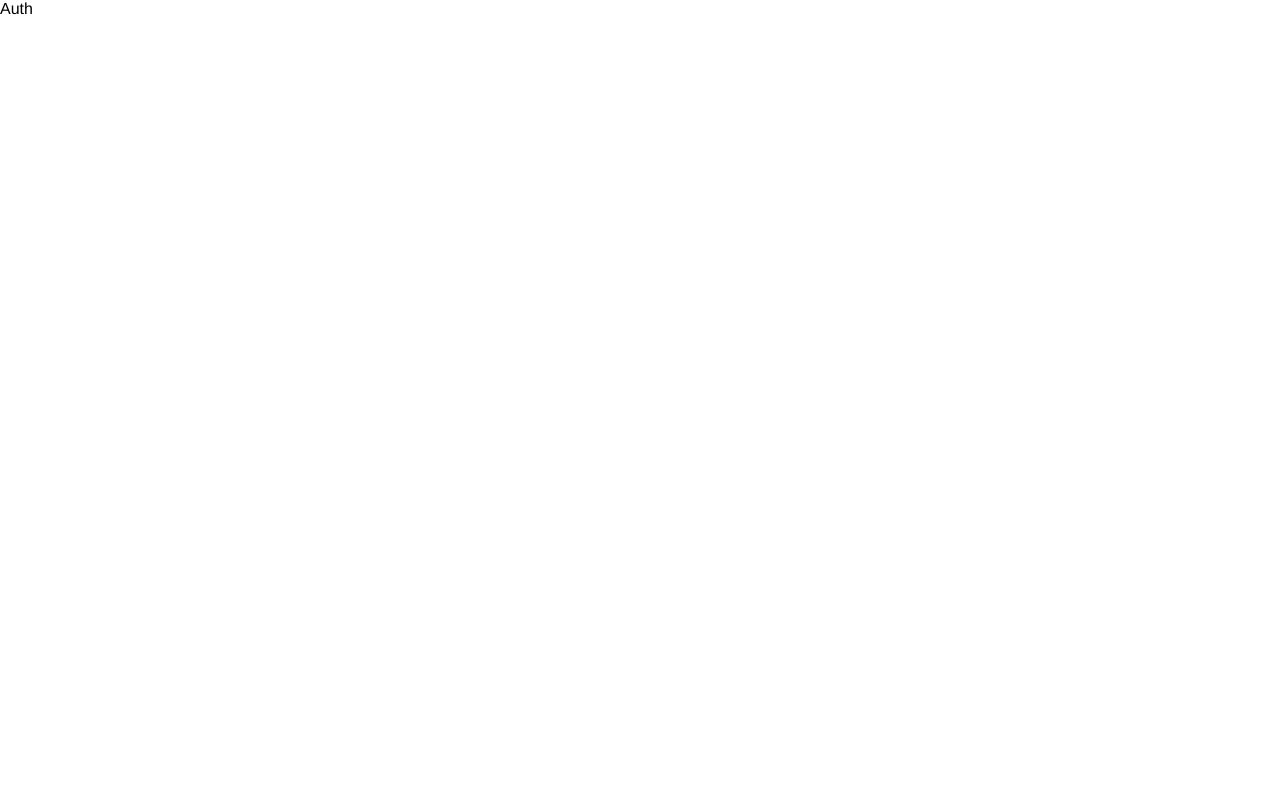
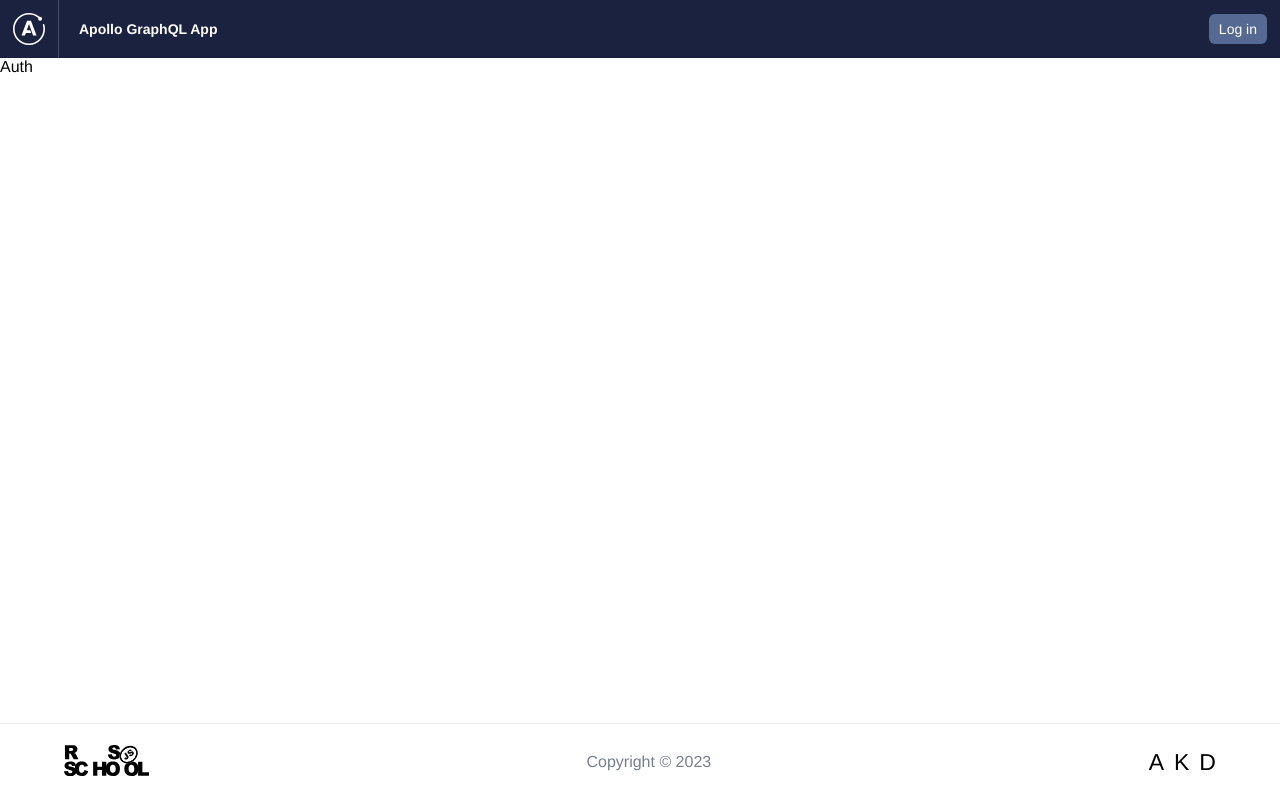
Before and after one commit to zhuravskayalina/graphiql-app, a Next.js app: page /auth in a window 1280 px wide. Built offline with nearby package versions, Linux system fonts and the light colour scheme.

Commit message:
feat: add Layout component

```diff
--- a/src/components/Footer/Footer.tsx
+++ b/src/components/Footer/Footer.tsx
@@ -3,6 +3,7 @@ import styles from './Footer.module.scss';
 import rssLogo from '@/assets/images/rss-logo.svg';
 import Image from 'next/image';
 import Link from 'next/link';
+import { useRouter } from 'next/router';
 
 const authorsLinks = [
   {
@@ -20,7 +21,9 @@ const authorsLinks = [
 ];
 
 const Footer = () => {
-  return (
+  const { pathname } = useRouter();
+
+  return pathname !== '/' ? (
     <footer className={clsx(styles.footer)}>
       <div className={clsx(styles.footer__container)}>
         <Link href="https://rs.school/js/">
@@ -38,7 +41,7 @@ const Footer = () => {
         </div>
       </div>
     </footer>
-  );
+  ) : null;
 };
 
 export default Footer;
--- /dev/null
+++ b/src/components/Layout/Layout.module.scss
@@ -0,0 +1,3 @@
+.main {
+  flex: 1 1 auto;
+}
--- /dev/null
+++ b/src/components/Layout/Layout.tsx
@@ -0,0 +1,20 @@
+import Head from 'next/head';
+import Header from '../Header/Header';
+import Footer from '../Footer/Footer';
+import { LayoutProps } from './types';
+import styles from './Layout.module.scss';
+
+export default function Layout({ children }: LayoutProps) {
+  return (
+    <>
+      <Head>
+        <title>GraphiQL App</title>
+        <meta name="viewport" content="width=device-width, initial-scale=1" />
+        <link rel="icon" href="/favicon.ico" />
+      </Head>
+      <Header isLoggedIn={false} />
+      <main className={styles.main}>{children}</main>
+      <Footer />
+    </>
+  );
+}
--- /dev/null
+++ b/src/components/Layout/types.ts
@@ -0,0 +1,5 @@
+import { ReactNode } from 'react';
+
+export interface LayoutProps {
+  children: ReactNode;
+}
--- a/src/pages/_app.tsx
+++ b/src/pages/_app.tsx
@@ -1,6 +1,11 @@
 import '@/styles/globals.scss';
 import type { AppProps } from 'next/app';
+import Layout from '@/components/Layout/Layout';
 
 export default function App({ Component, pageProps }: AppProps) {
-  return <Component {...pageProps} />;
+  return (
+    <Layout>
+      <Component {...pageProps} />
+    </Layout>
+  );
 }
--- a/src/pages/welcome.tsx
+++ /dev/null
@@ -1,3 +0,0 @@
-export default function Welcome() {
-  return <div>Welcome</div>;
-}
--- a/src/styles/Graphiql.module.scss
+++ b/src/styles/Graphiql.module.scss
@@ -1,10 +1,10 @@
-@use '@/stylesheets/variables/colors';
-@use '@/stylesheets/mixins/elements-style.scss';
+@use '@/styles/variables/colors';
+@use '@/styles/mixins/elements-style.scss';
 
 .main {
   display: flex;
   justify-content: space-between;
-  min-height: 100vh;
+  height: 100%;
   color: colors.$gray-blue;
   background-color: colors.$super-light-gray;
 
--- a/src/styles/globals.scss
+++ b/src/styles/globals.scss
@@ -89,6 +89,8 @@ body {
 
 #__next {
   height: 100%;
+  display: flex;
+  flex-direction: column;
 }
 
 body {
```
Also changed, not shown: src/pages/graphiql.tsx (+2 -8 lines).
